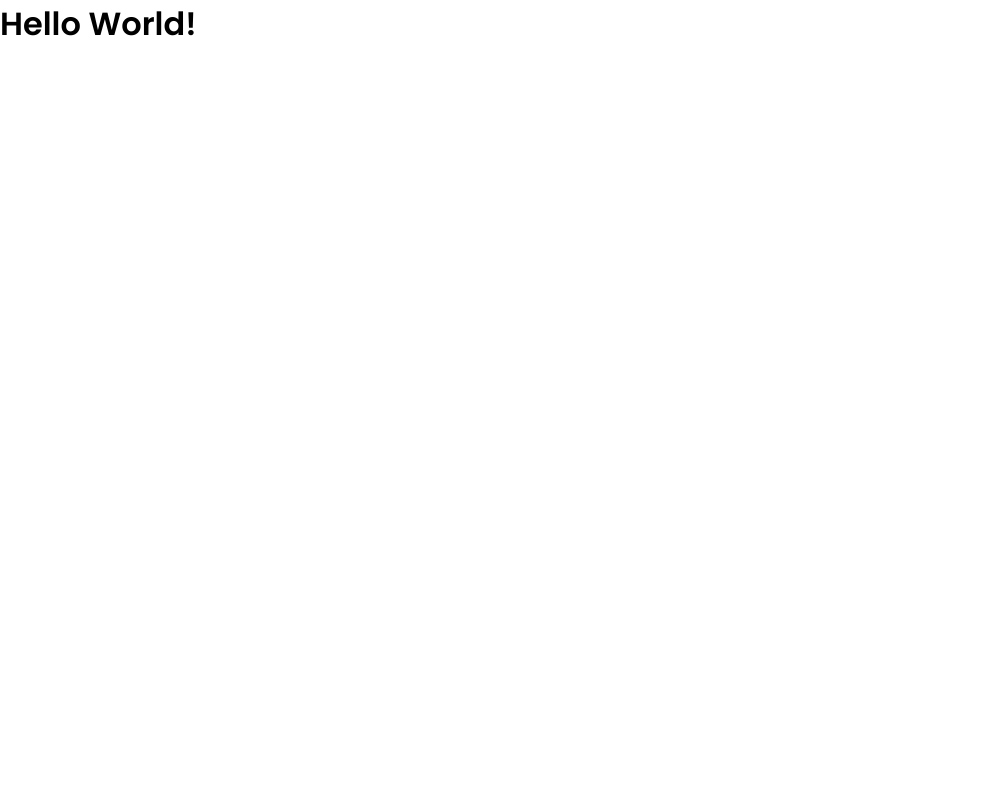
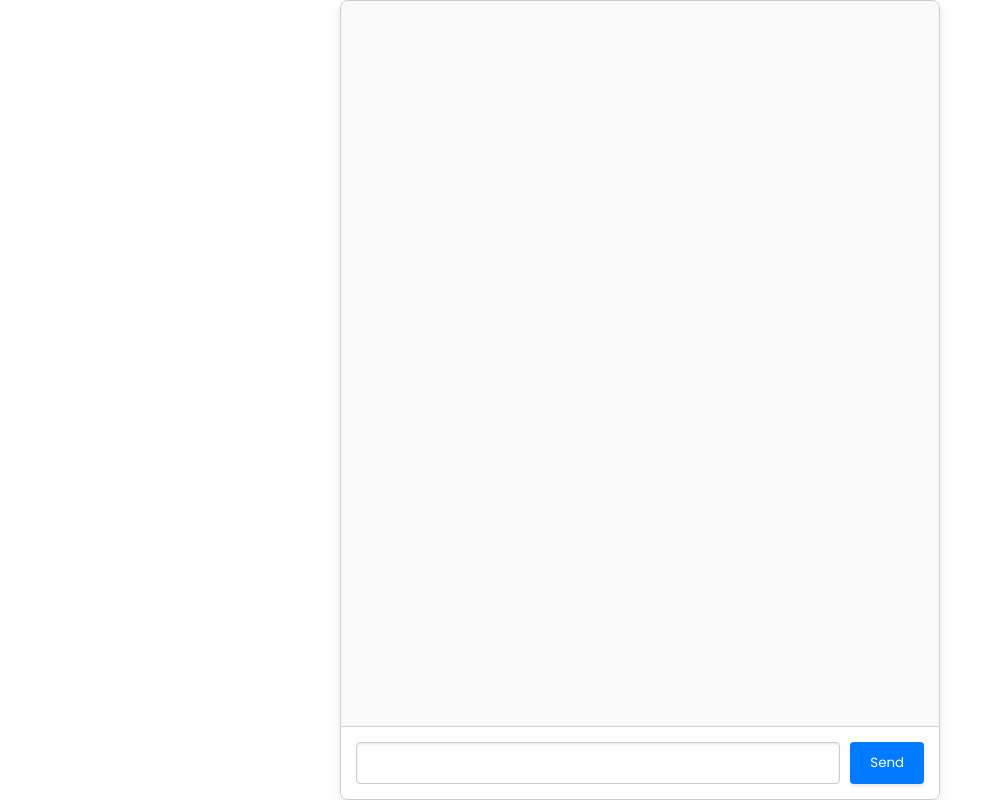
Before and after one commit to jvmacuto/mission-04, a React (Vite) app in the folder frontend/: page / in a window 1280 px wide. Shown: the whole page, without its empty margins (0-1001 px from the left). Built offline with nearby package versions, Linux system fonts and the light colour scheme.

Commit message:
created chatbot.jsx and css.

```diff
--- a/frontend/src/App.jsx
+++ b/frontend/src/App.jsx
@@ -1,9 +1,10 @@
 import "./App.css";
+import Chatbot from "./components/Chatbot";
 
 function App() {
   return (
     <>
-      <h1>Hello World!</h1>
+      <Chatbot></Chatbot>
     </>
   );
 }
--- /dev/null
+++ b/frontend/src/components/Chatbot.jsx
@@ -0,0 +1,43 @@
+import React, { useState } from "react";
+import "../styles/chatbot.css";
+
+const Chatbot = () => {
+  const [messages, setMessages] = useState([]);
+  const [input, setInput] = useState("");
+
+  const handleSend = () => {
+    if (input.trim()) {
+      setMessages([...messages, { text: input, user: "user" }]);
+      setInput("");
+      setTimeout(() => {
+        setMessages((prevMessages) => [
+          ...prevMessages,
+          { text: "This is a bot response", user: "bot" },
+        ]);
+      }, 1000);
+    }
+  };
+
+  return (
+    <div className="chatbot">
+      <div className="chatbot-messages">
+        {messages.map((message, index) => (
+          <div key={index} className={`chatbot-message ${message.user}`}>
+            {message.text}
+          </div>
+        ))}
+      </div>
+      <div className="chatbot-input">
+        <input
+          type="text"
+          value={input}
+          onChange={(e) => setInput(e.target.value)}
+          onKeyPress={(e) => e.key === "Enter" && handleSend()}
+        />
+        <button onClick={handleSend}>Send</button>
+      </div>
+    </div>
+  );
+};
+
+export default Chatbot;
--- /dev/null
+++ b/frontend/src/styles/chatbot.css
@@ -0,0 +1,67 @@
+.chatbot {
+  display: flex;
+  flex-direction: column;
+  height: 100vh;
+  max-width: 600px;
+  margin: 0 auto;
+  border: 1px solid #ccc;
+  border-radius: 8px;
+  overflow: hidden;
+  box-shadow: 0 4px 8px rgba(0, 0, 0, 0.1);
+  background-color: #fff;
+}
+
+.chatbot-messages {
+  flex: 1;
+  padding: 10px;
+  overflow-y: auto;
+  background-color: #f9f9f9;
+}
+
+.chatbot-message {
+  margin: 10px 0;
+  padding: 15px;
+  border-radius: 8px;
+  box-shadow: 0 2px 4px rgba(0, 0, 0, 0.1);
+}
+
+.chatbot-message.user {
+  background-color: #d1e7dd;
+  align-self: flex-end;
+}
+
+.chatbot-message.bot {
+  background-color: #f8d7da;
+  align-self: flex-start;
+}
+
+.chatbot-input {
+  display: flex;
+  padding: 15px;
+  border-top: 1px solid #ccc;
+  background-color: #fff;
+}
+
+.chatbot-input input {
+  flex: 1;
+  padding: 10px;
+  border: 1px solid #ccc;
+  border-radius: 4px;
+  margin-right: 10px;
+  box-shadow: inset 0 1px 3px rgba(0, 0, 0, 0.1);
+}
+
+.chatbot-input button {
+  padding: 10px 20px;
+  border: none;
+  border-radius: 4px;
+  background-color: #007bff;
+  color: #fff;
+  cursor: pointer;
+  box-shadow: 0 2px 4px rgba(0, 0, 0, 0.1);
+  transition: background-color 0.3s ease;
+}
+
+.chatbot-input button:hover {
+  background-color: #0056b3;
+}
```
